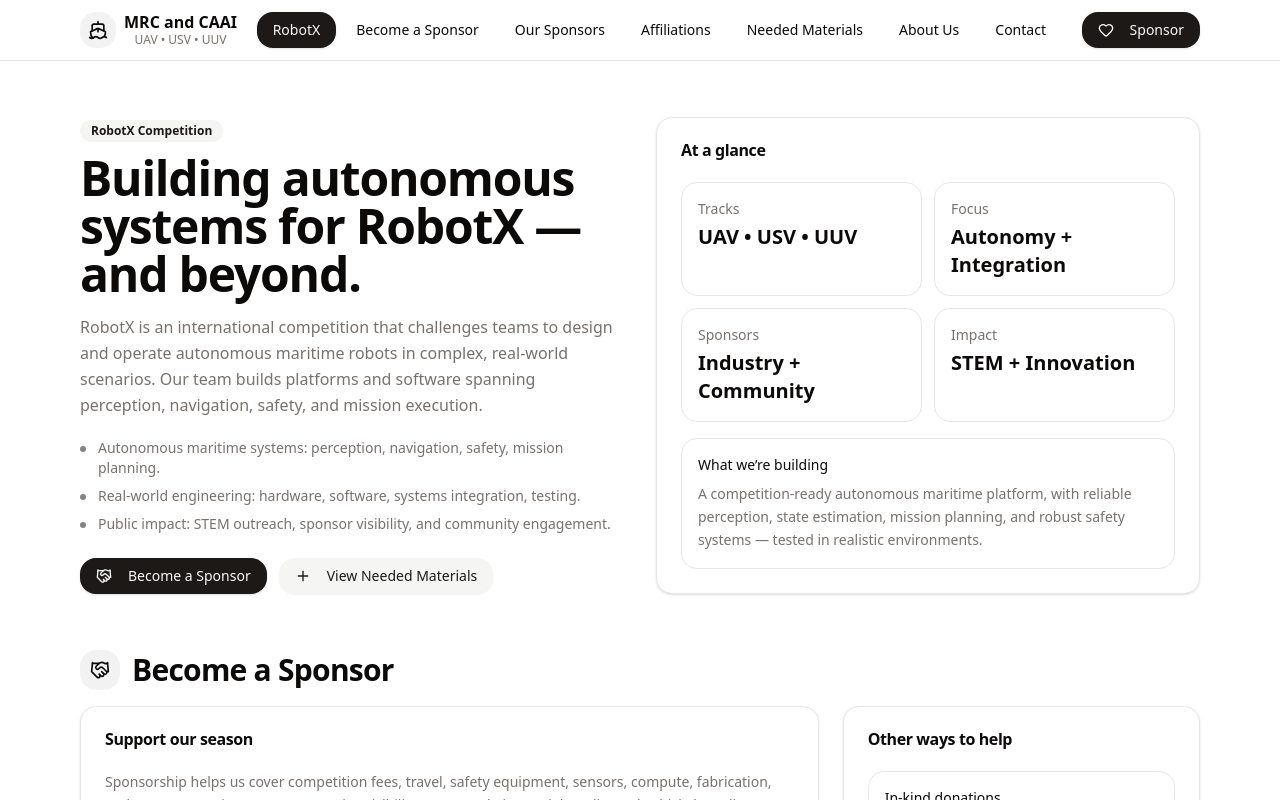
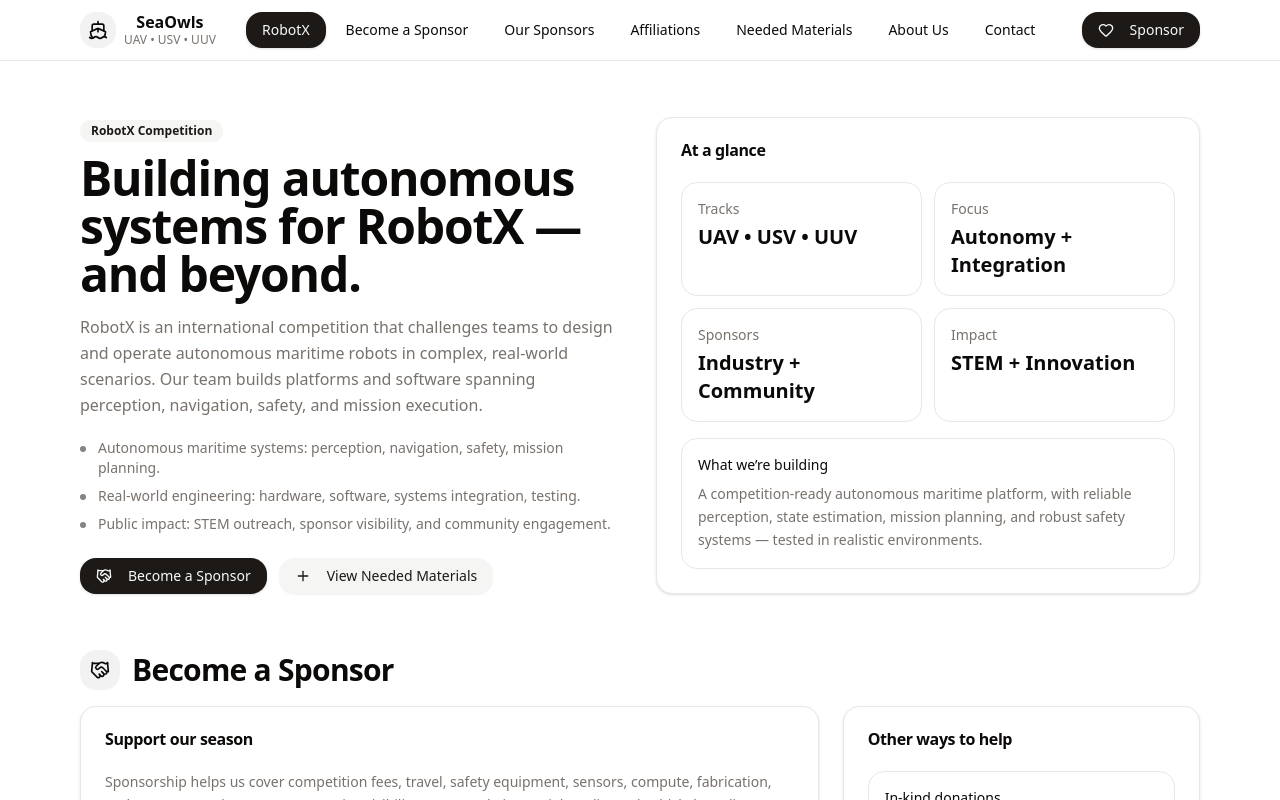
Before and after one commit to scruz10FAU/seabirdCode, a React (Vite) app in the folder robotx-site/: page / in a window 1280 px wide. Shown: the top 800 px of the page. Built offline with nearby package versions, Linux system fonts and the light colour scheme.

Commit message:
updated team name

```diff
--- a/robotx-site/index.html
+++ b/robotx-site/index.html
@@ -4,7 +4,7 @@
     <meta charset="UTF-8" />
     <link rel="icon" type="image/svg+xml" href="/vite.svg" />
     <meta name="viewport" content="width=device-width, initial-scale=1.0" />
-    <title>MRC and CAAI Robot-X Competition Page</title>
+    <title>SeaOwls RobotX Team</title>
   </head>
   <body>
     <div id="root"></div>
--- a/robotx-site/src/App.jsx
+++ b/robotx-site/src/App.jsx
@@ -295,7 +295,7 @@
               <Ship className="h-5 w-5" />
             </div>
             <div className="min-w-0">
-              <div className="font-semibold leading-none truncate">MRC and CAAI</div>
+              <div className="font-semibold leading-none truncate">SeaOwls</div>
               <div className="text-xs text-muted-foreground leading-none mt-1 truncate">UAV • USV • UUV</div>
             </div>
           </button>
```
